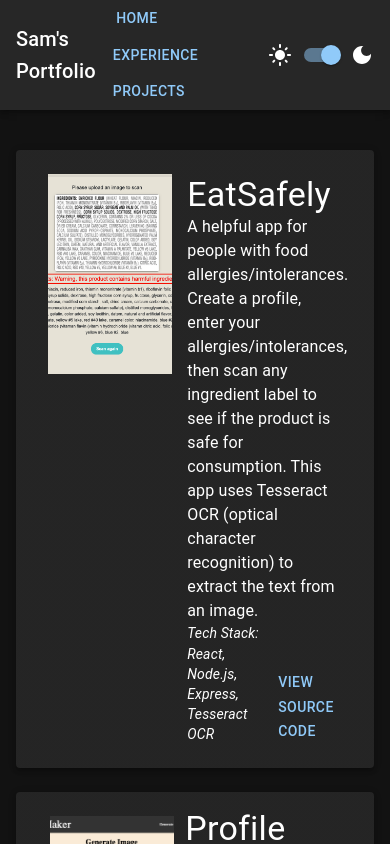
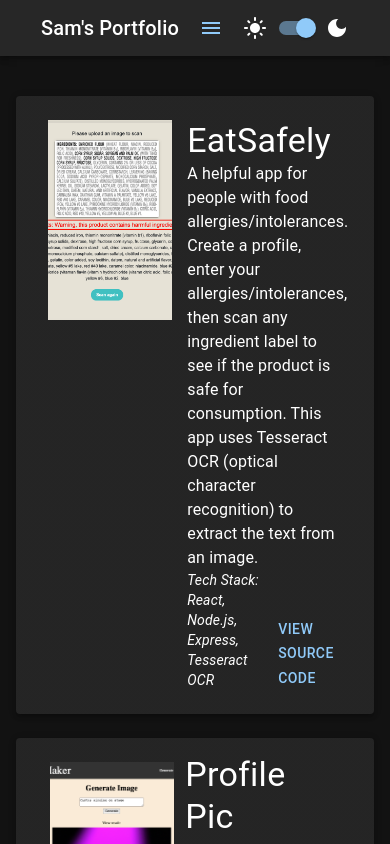
Before and after one commit to SamGiorgievski/my_portfolio, a React (Create React App) app: page /projects in a window 390 px wide. Shown: the top 844 px of the page. Built offline with nearby package versions, Linux system fonts and the light colour scheme.

Commit message:
header mobile friendly

```diff
--- a/src/Header.js
+++ b/src/Header.js
@@ -1,12 +1,23 @@
 import React from 'react'
 import { Link } from 'react-router-dom';
-import { AppBar, Box, Toolbar, Typography, Button, Switch } from '@mui/material';
+import { AppBar, Box, Toolbar, Typography, Button, Switch, Menu, MenuItem } from '@mui/material';
 import DarkModeIcon from '@mui/icons-material/DarkMode';
 import LightModeIcon from '@mui/icons-material/LightMode';
+import MenuIcon from '@mui/icons-material/Menu';
 
 
 
 export default function Header( { handleThemeToggle }) {
+  const [anchorEl, setAnchorEl] = React.useState(null);
+  const open = Boolean(anchorEl);
+  const handleClick = (event) => {
+    setAnchorEl(event.currentTarget);
+  };
+  const handleClose = () => {
+    setAnchorEl(null);
+  };
+
+
   return (
     <AppBar
     position="static"
@@ -15,7 +26,7 @@
         sx={{
           width: "100%",
           display:"flex",
-          justifyContent:"space-between"
+          justifyContent: { xs: "center", sm:"space-between"}
         }}
         >
 
@@ -24,12 +35,17 @@
           component={Link}
           to="/"
           color="textPrimary"
-          sx={{ textDecoration: 'none' }}
+          sx={{ textDecoration: 'none',
+          whiteSpace: "nowrap"
+
+        }}
           >
             Sam's Portfolio
           </Typography>
 
-          <Box>
+          <Box sx={{
+            display: { xs: 'none', sm: 'flex' }
+            }}>
 
 
           <Link to="/">
@@ -58,6 +74,70 @@
             </Link>
           </Box>
 
+
+        {/* Menu */}
+          <Box sx={{
+            display: { xs: 'flex', sm: 'none' },
+            textAlign: 'start'
+            }}>
+
+           <Button
+              id="basic-button"
+              aria-controls={open ? 'basic-menu' : undefined}
+              aria-haspopup="true"
+              aria-expanded={open ? 'true' : undefined}
+              onClick={handleClick}
+            >
+              <MenuIcon></MenuIcon>
+            </Button>
+
+            <Menu
+              id="basic-menu"
+              anchorEl={anchorEl}
+              open={open}
+              onClose={handleClose}
+              MenuListProps={{
+                'aria-labelledby': 'basic-button',
+              }}
+            >
+              <MenuItem onClick={handleClose}>
+                <Typography
+                  component={Link}
+                  to="/"
+                  color="textPrimary"
+                  sx={{ textDecoration: 'none',
+                  }}
+                >
+                  Home
+                </Typography>
+              </MenuItem>
+              <MenuItem onClick={handleClose}>
+              <Typography
+                  component={Link}
+                  to="/experience"
+                  color="textPrimary"
+                  sx={{ textDecoration: 'none',
+                  }}
+                >
+                  Experience
+                </Typography>
+              </MenuItem>
+              <MenuItem onClick={handleClose}>
+              <Typography
+                  component={Link}
+                  to="/projects"
+                  color="textPrimary"
+                  sx={{ textDecoration: 'none',
+                  }}
+                >
+                  Projects
+                </Typography>
+              </MenuItem>
+            </Menu>
+
+
+          </Box>
+
           <Box
           sx={{
             display: "flex",
--- a/src/Home.js
+++ b/src/Home.js
@@ -11,11 +11,6 @@
       sx={{
         width: "50%",
         height: "30vh",
-        // backgroundColor: 'primary.dark',
-        // '&:hover': {
-        //   backgroundColor: 'primary.main',
-        //   opacity: [0.9, 0.8, 0.7],
-        // },
         margin: "auto",
         position: 'relative',
         top:'30%',
@@ -30,10 +25,6 @@
       sx={{
         width: 250,
         height: 250,
-        // margin: 'auto',
-        // position: 'absolute',
-        // top: '50%',
-        // bottom: '50%'
       }}
       />
 
@@ -71,7 +62,7 @@
           width: "60%",
           margin: "auto",
           height: "30vh",
-          paddingTop: 3, // Adjust as needed
+          paddingTop: 3,
           display: "flex",
           flexDirection: "column",
 
```
